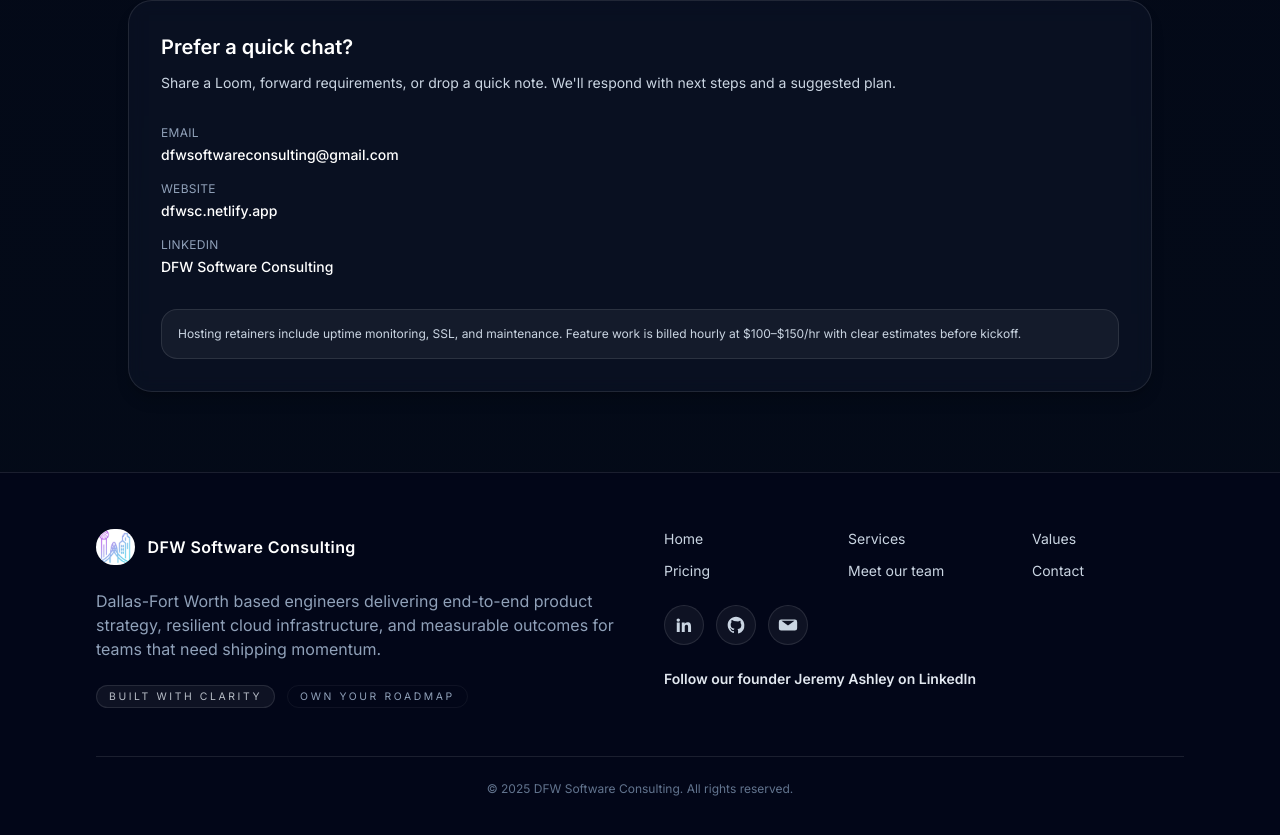
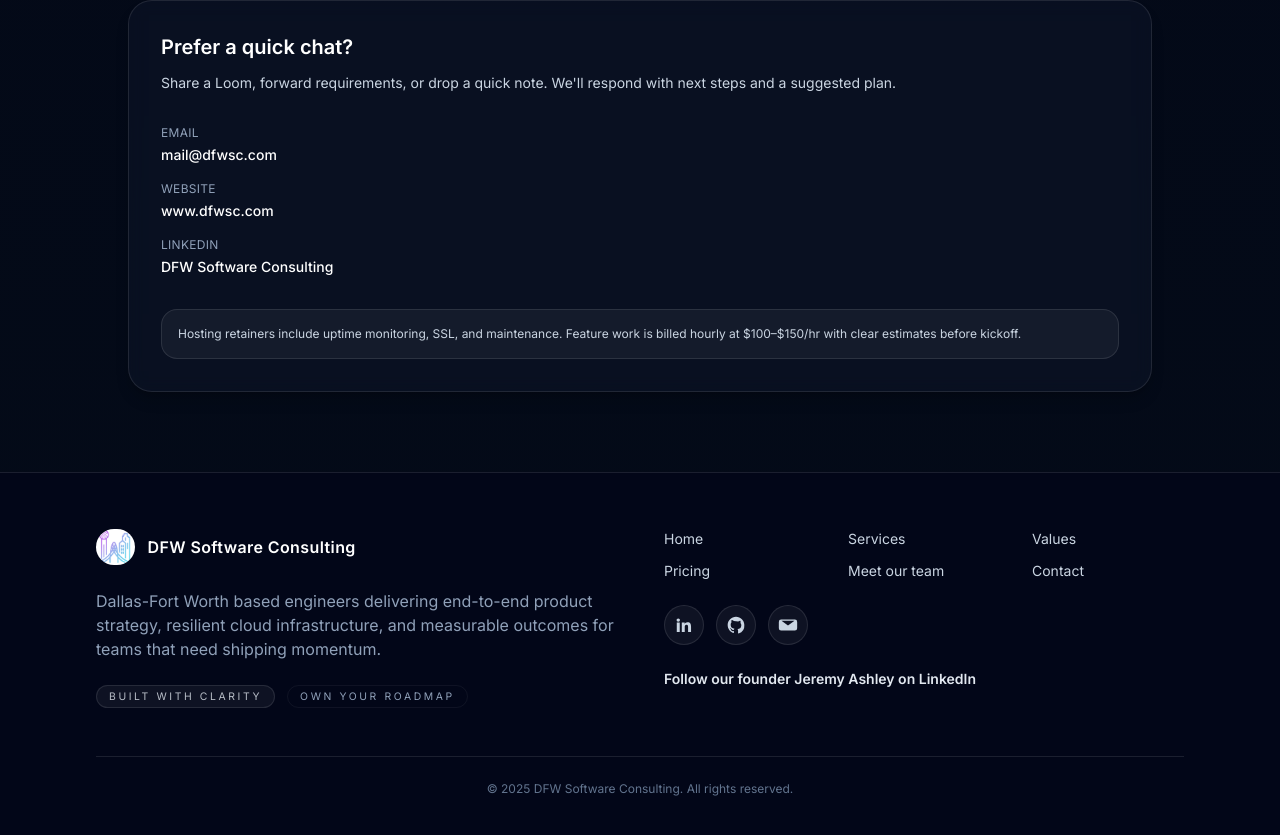
Before and after one commit to DFW-Software-Consulting/dfwsc2.0, a React (Vite) app in the folder front/: page / in a window 1280 px wide. Shown: the part 5088-5923 px from the top of the page. Built offline with nearby package versions, Linux system fonts and the light colour scheme.

Commit message:
upated contact to new email

```diff
--- a/front/src/components/Contact.jsx
+++ b/front/src/components/Contact.jsx
@@ -1,6 +1,6 @@
 const contactMethods = [
-  { label: 'Email', value: 'dfwsoftwareconsulting@gmail.com', href: 'mailto:dfwsoftwareconsulting@gmail.com' },
-  { label: 'Website', value: 'dfwsc.netlify.app', href: 'https://dfwsc.netlify.app/' },
+  { label: 'Email', value: 'mail@dfwsc.com', href: 'mailto:mail@dfwsc.com' },
+  { label: 'Website', value: 'www.dfwsc.com', href: 'www.dfwsc.com' },
   { label: 'LinkedIn', value: 'DFW Software Consulting', href: 'https://www.linkedin.com/company/dfw-software-consulting' },
 ]
 
```
Also changed, not shown: front/public/logo.png (added).
